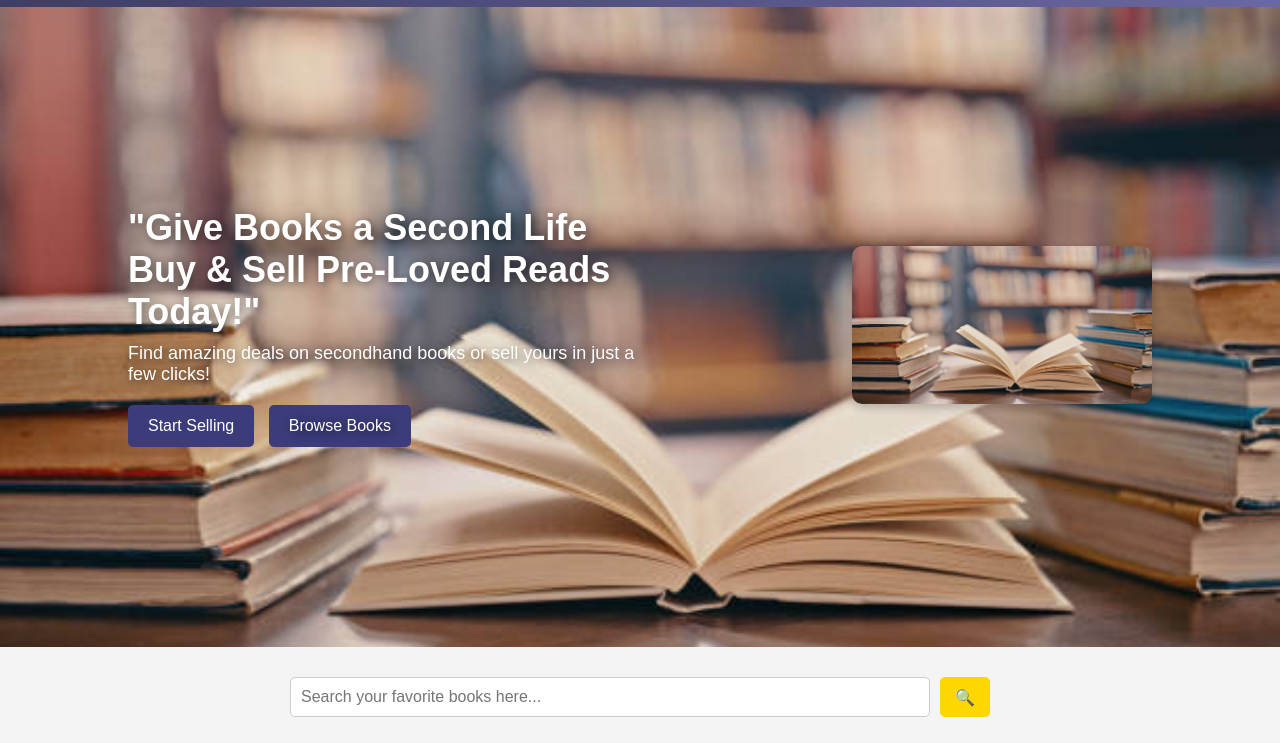
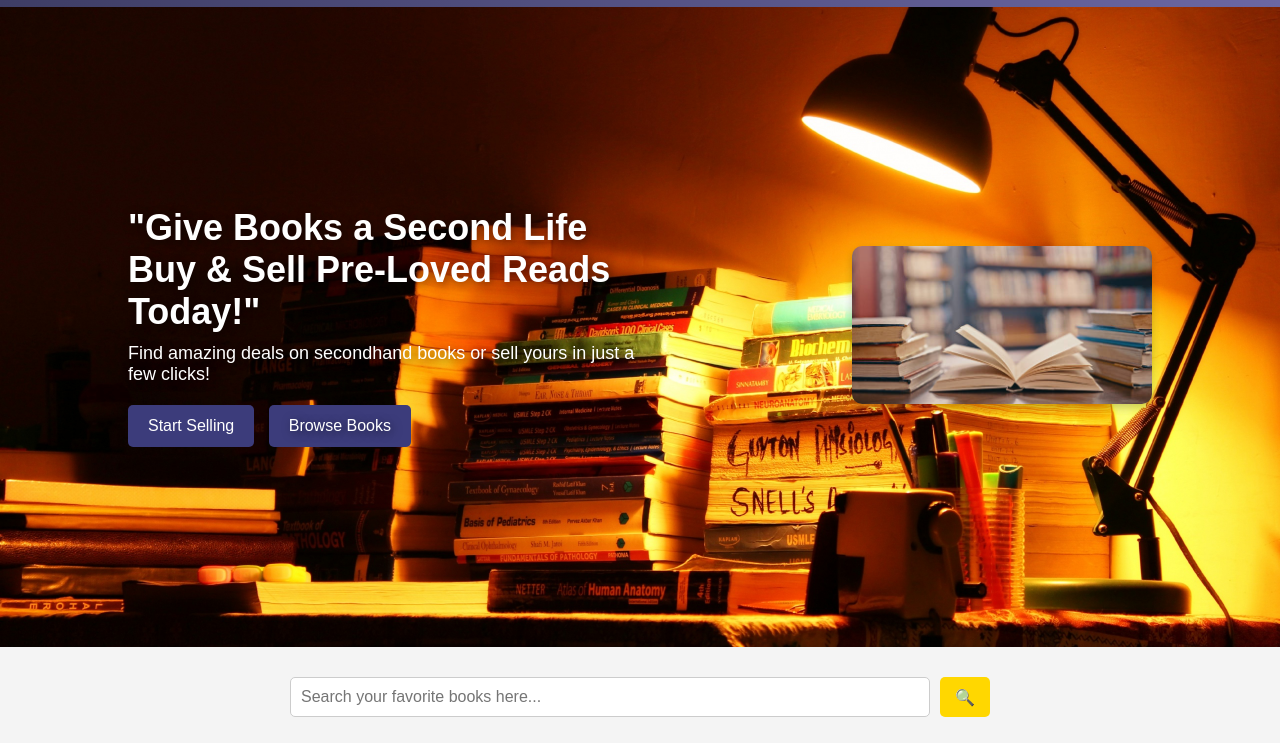
Before and after one commit to rohitsable123/PBL-Project, a plain HTML site: page index.html in a window 1280 px wide. Shown: the part 57-800 px from the top of the page. Drawn offline with Linux system fonts and the light colour scheme.

Commit message:
Update homepage.css
new one

```diff
--- a/homepage.css
+++ b/homepage.css
@@ -73,7 +73,7 @@ nav ul li a {
     display: flex;
     align-items: center;
     justify-content: space-between;
-    background: url('gettyimages-1460007178-612x612.jpg') no-repeat center center/cover;
+    background: url('homepg.jpg') no-repeat center center/cover;
     height: 80vh;
     color: white;
     padding: 100px 10%;
```
